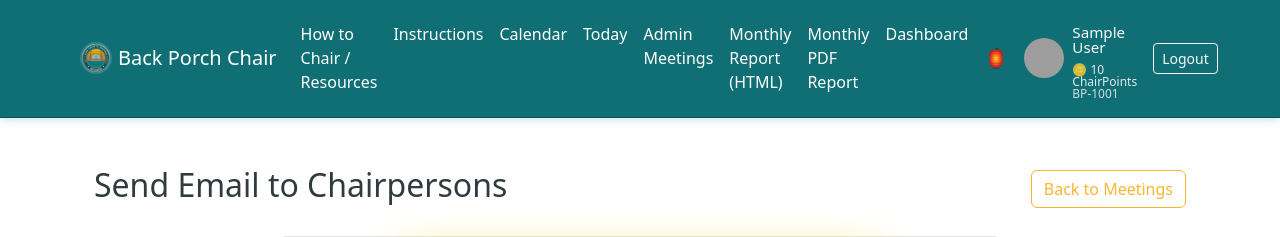
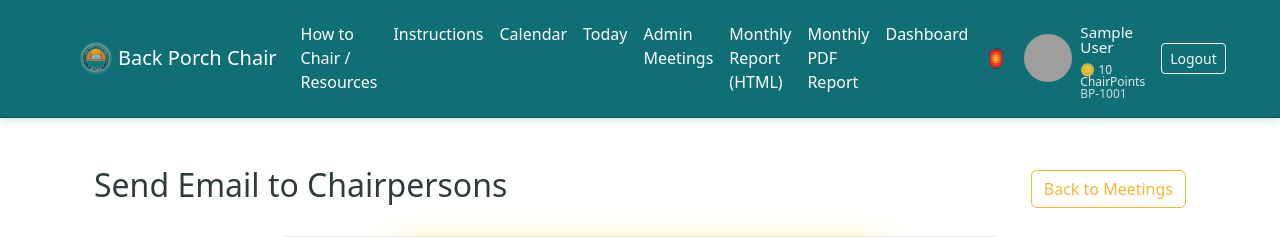
Before and after one commit to jalex0823/bp-chairperson-app, a Flask app: page /admin/chairs/email in a window 1280 px wide. Shown: the top 237 px of the page. Run offline with Flask 3, Linux system fonts and the light colour scheme; the visitor is signed in with stand-in values (Sample User, id 1); tables that the repository leaves empty hold one stand-in row (values such as "Sample post"); some libraries are stand-ins or nearby versions; grey boxes are pictures that could not be loaded.

Commit message:
Increase navbar profile picture size from 40px to 48px
Changes:
- Increase profile picture dimensions from 40px to 48px
- Applies to both actual profile images and placeholder icon
- Better visibility and presence in navbar

```diff
--- a/templates/base.html
+++ b/templates/base.html
@@ -103,10 +103,10 @@
                   <img src="{{ url_for('profile_image', user_id=current_user.id) }}"
                        alt="{{ current_user.display_name }}"
                        class="rounded-circle"
-                       style="width: 40px; height: 40px; object-fit: cover;">
+                       style="width: 48px; height: 48px; object-fit: cover;">
                 {% else %}
                   <div class="rounded-circle d-flex align-items-center justify-content-center"
-                       style="width: 40px; height: 40px; background-color: rgba(255,255,255,0.2);">
+                       style="width: 48px; height: 48px; background-color: rgba(255,255,255,0.2);">
                     <i class="fas fa-user text-light"></i>
                   </div>
                 {% endif %}
```
